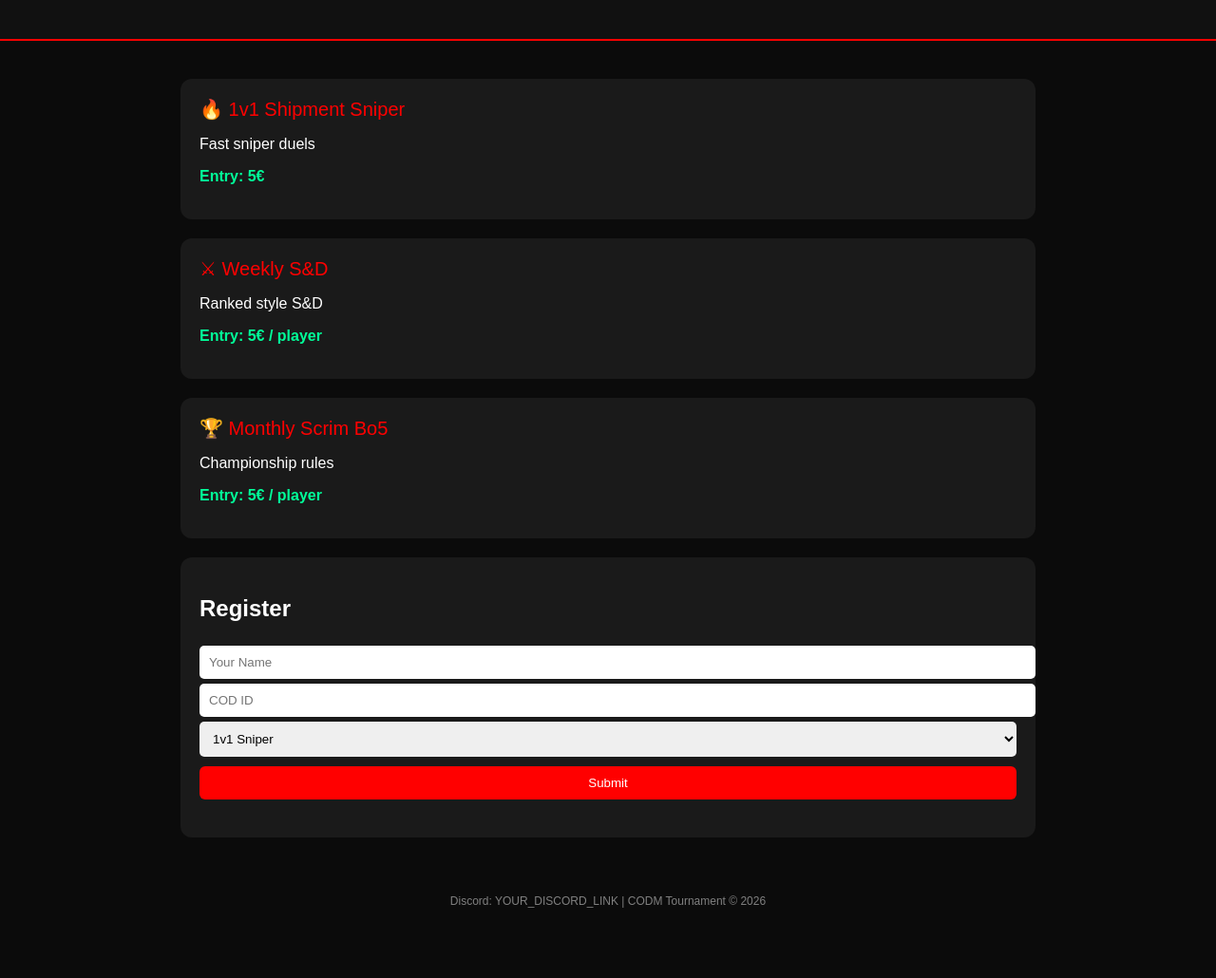
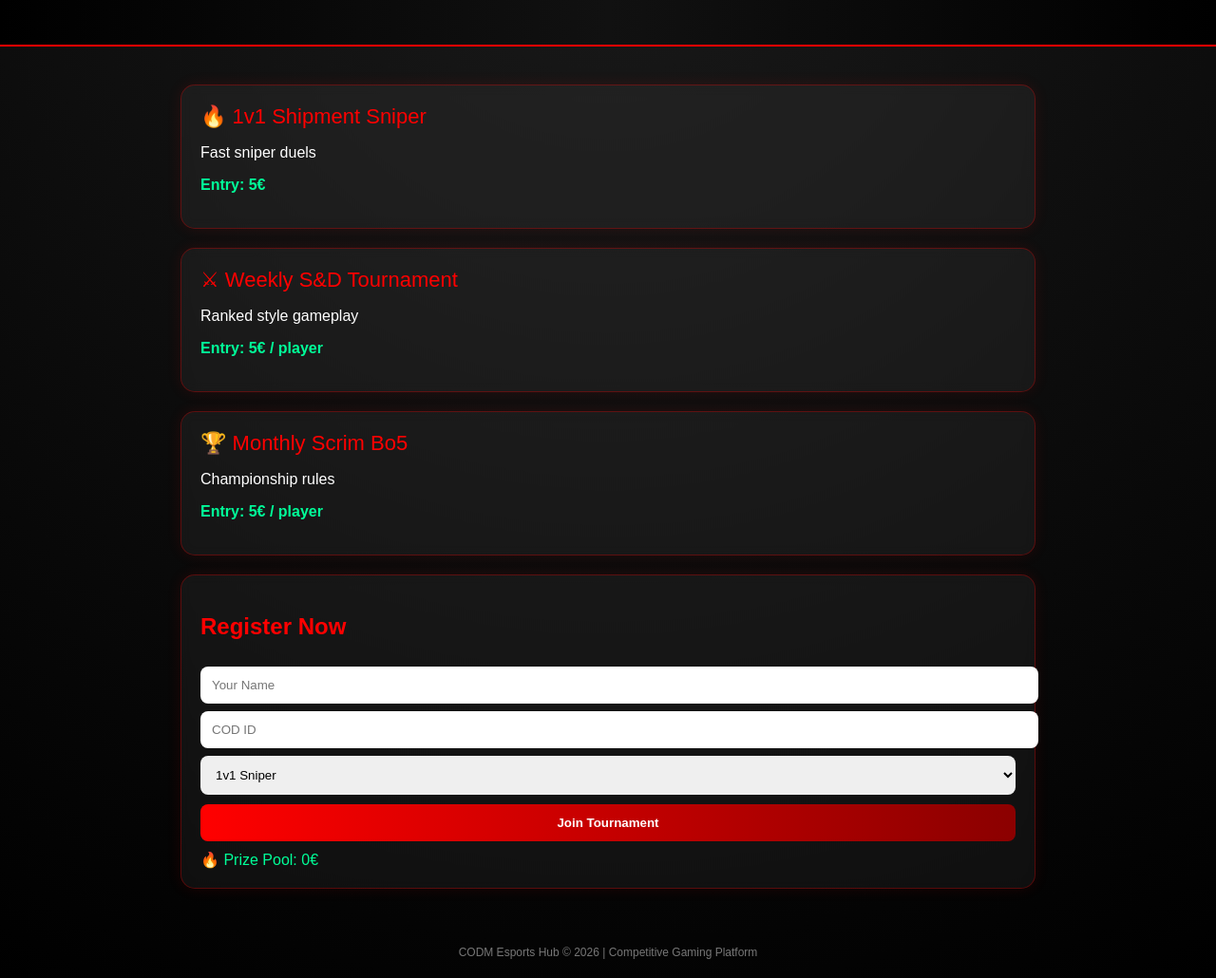
Before and after one commit to forgacszsolti2-cyber/Codm-tournament, a plain HTML site: page index.html in a window 1280 px wide. Shown: the part 126-1156 px from the top of the page at 95% size. Before the commit the page ends 1102 px from the top, so only its background shows below. Drawn offline with Linux system fonts and the light colour scheme.

Commit message:
Update index.html

```diff
--- a/index.html
+++ b/index.html
@@ -3,89 +3,113 @@
 <head>
 <meta charset="UTF-8">
 <meta name="viewport" content="width=device-width, initial-scale=1.0">
-<title>CODM Tournament Hub</title>
+<title>CODM Esports Hub</title>
 
 <style>
-body {
-  margin: 0;
-  font-family: Arial, sans-serif;
-  background: #0b0b0b;
-  color: white;
+body{
+  margin:0;
+  font-family:Arial;
+  background: radial-gradient(circle at top, #1a1a1a, #000);
+  color:white;
 }
 
-header {
-  text-align: center;
-  padding: 40px 20px;
-  background: #111;
-  border-bottom: 2px solid red;
+header{
+  text-align:center;
+  padding:50px 20px;
+  background: linear-gradient(90deg,#000,#111,#000);
+  border-bottom:2px solid red;
 }
 
-h1 {
-  color: red;
-  margin: 0;
+h1{
+  margin:0;
+  font-size:40px;
+  color:red;
+  letter-spacing:2px;
+  text-shadow:0 0 15px red;
 }
 
-.container {
-  max-width: 900px;
-  margin: auto;
-  padding: 20px;
+.subtitle{
+  color:#aaa;
+  margin-top:10px;
 }
 
-.card {
-  background: #1a1a1a;
-  margin: 20px 0;
-  padding: 20px;
-  border-radius: 12px;
+.container{
+  max-width:900px;
+  margin:auto;
+  padding:20px;
 }
 
-.title {
-  color: red;
-  font-size: 20px;
+.card{
+  background: rgba(255,255,255,0.05);
+  border:1px solid rgba(255,0,0,0.3);
+  padding:20px;
+  margin:20px 0;
+  border-radius:15px;
+  backdrop-filter: blur(6px);
+  transition:0.3s;
+  box-shadow:0 0 15px rgba(255,0,0,0.1);
 }
 
-.price {
-  color: #00ff99;
-  font-weight: bold;
+.card:hover{
+  transform:scale(1.02);
+  box-shadow:0 0 25px rgba(255,0,0,0.3);
 }
 
-button {
-  margin-top: 10px;
-  padding: 10px;
-  width: 100%;
-  background: red;
-  border: none;
-  color: white;
-  border-radius: 6px;
+.title{
+  color:red;
+  font-size:22px;
+  margin-bottom:10px;
 }
 
-button:hover {
-  background: darkred;
+.price{
+  color:#00ff99;
+  font-weight:bold;
 }
 
-input, select {
-  width: 100%;
-  padding: 10px;
-  margin-top: 5px;
-  border-radius: 5px;
-  border: none;
+button{
+  width:100%;
+  padding:12px;
+  margin-top:10px;
+  border:none;
+  border-radius:8px;
+  background:linear-gradient(90deg,red,darkred);
+  color:white;
+  font-weight:bold;
+  cursor:pointer;
+  transition:0.2s;
 }
 
-#list {
-  margin-top: 20px;
+button:hover{
+  transform:scale(1.03);
 }
 
-.item {
-  background: #333;
-  padding: 10px;
-  margin-top: 10px;
-  border-radius: 5px;
+input,select{
+  width:100%;
+  padding:12px;
+  margin-top:8px;
+  border-radius:8px;
+  border:none;
+  outline:none;
 }
 
-footer {
-  text-align: center;
-  color: gray;
-  font-size: 12px;
-  padding: 20px;
+.item{
+  background:#222;
+  padding:10px;
+  margin-top:10px;
+  border-radius:8px;
+  border-left:3px solid red;
+}
+
+.pool{
+  color:#00ff99;
+  margin-top:10px;
+}
+
+footer{
+  text-align:center;
+  color:#777;
+  padding:20px;
+  font-size:12px;
 }
 </style>
 </head>
@@ -93,13 +117,12 @@
 <body>
 
 <header>
-  <h1>CODM TOURNAMENT HUB</h1>
-  <p>Weekly & Monthly Competitive Events</p>
+<h1>CODM ESPORT HUB</h1>
+<div class="subtitle">Weekly & Monthly Competitive Tournaments</div>
 </header>
 
 <div class="container">
 
-<!-- TOURNAMENTS -->
 <div class="card">
 <div class="title">🔥 1v1 Shipment Sniper</div>
 <p>Fast sniper duels</p>
@@ -107,8 +130,8 @@
 </div>
 
 <div class="card">
-  <div class="title">⚔ Weekly S&D</div>
-  <p>Ranked style S&D</p>
+<div class="title">⚔ Weekly S&D Tournament</div>
+<p>Ranked style gameplay</p>
 <p class="price">Entry: 5€ / player</p>
 </div>
 
@@ -120,7 +143,7 @@
 
 <!-- REGISTER -->
 <div class="card">
-  <h2>Register</h2>
+<h2 style="color:red;">Register Now</h2>
 
 <input id="name" placeholder="Your Name">
 <input id="codid" placeholder="COD ID">
@@ -128,57 +151,67 @@
 <select id="tour">
 <option>1v1 Sniper</option>
 <option>S&D Tournament</option>
-    <option>Monthly Scrim</option>
+<option>Scrim Bo5</option>
 </select>
 
-  <button onclick="register()">Submit</button>
+<button onclick="register()">Join Tournament</button>
 
+<div class="pool" id="pool"></div>
 <div id="list"></div>
 </div>
 
 </div>
 
 <footer>
-Discord: YOUR_DISCORD_LINK | CODM Tournament © 2026
+CODM Esports Hub © 2026 | Competitive Gaming Platform
 </footer>
 
 <script>
+
 let regs = JSON.parse(localStorage.getItem("regs")) || [];
 
-function render() {
+function updatePool(){
+  let pool = regs.length * 5;
+  document.getElementById("pool").innerHTML =
+  "🔥 Prize Pool: " + pool + "€";
+}
+
+function render(){
   let list = document.getElementById("list");
   list.innerHTML = "";
 
-  regs.forEach(r => {
-    let div = document.createElement("div");
-    div.className = "item";
-    div.innerHTML = `
+  regs.forEach(r=>{
+    let div=document.createElement("div");
+    div.className="item";
+    div.innerHTML=`
       <b>${r.name}</b><br>
       ID: ${r.codid}<br>
       Tournament: ${r.tour}
     `;
     list.appendChild(div);
   });
+
+  updatePool();
 }
 
-function register() {
-  let name = document.getElementById("name").value;
-  let codid = document.getElementById("codid").value;
-  let tour = document.getElementById("tour").value;
+function register(){
+  let name=document.getElementById("name").value;
+  let codid=document.getElementById("codid").value;
+  let tour=document.getElementById("tour").value;
 
-  if(!name || !codid) {
-    alert("Fill all fields!");
+  if(!name||!codid){
+    alert("Fill all fields");
     return;
   }
 
-  regs.push({name, codid, tour});
-  localStorage.setItem("regs", JSON.stringify(regs));
+  regs.push({name,codid,tour});
+  localStorage.setItem("regs",JSON.stringify(regs));
 
   render();
-  alert("Registered!");
 }
 
 render();
+
 </script>
 
 </body>
```
Lines whose indentation alone changed are shown as unchanged.
